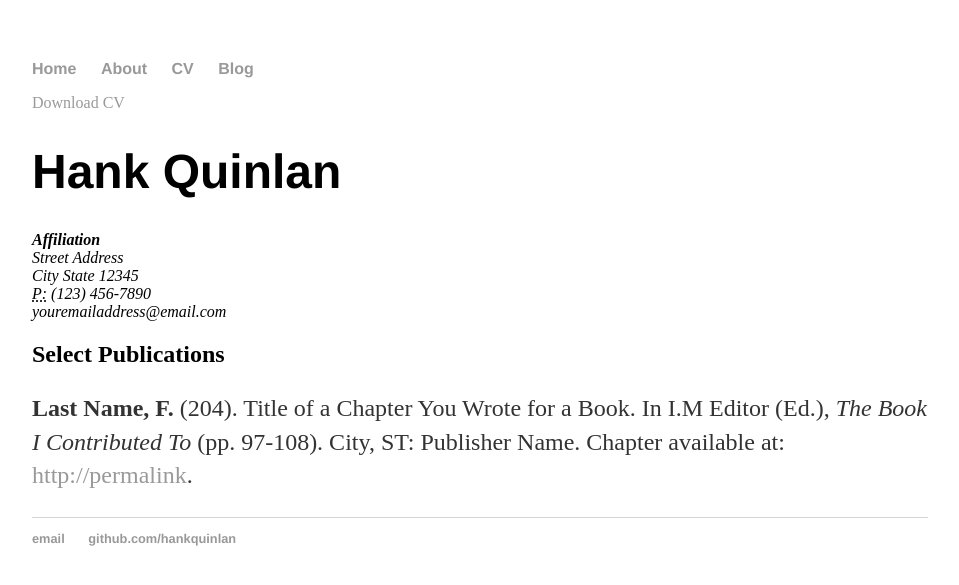
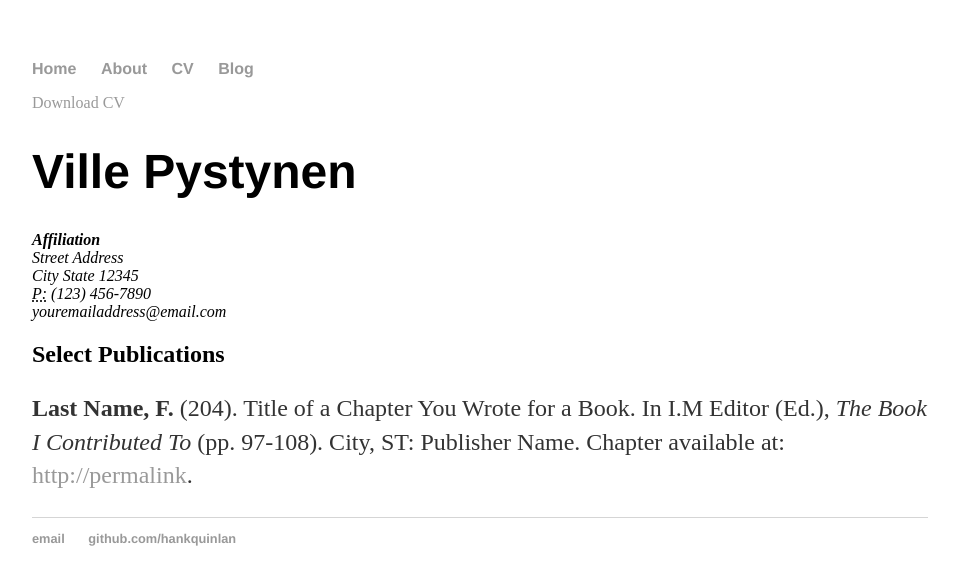
Before and after one commit to xpyx/xpyx.github.io, a Jekyll site: the page built from cv/index.html, in a window 1280 px wide. Shown: the top 585 px of the page, without its empty margins (160-1119 px from the left). Built offline with Jekyll 4.4.1, drawn with Linux system fonts in a browser that asks for light colours.

Commit message:
rename to ville pystynen

```diff
--- a/about/index.html
+++ b/about/index.html
@@ -1,6 +1,6 @@
 ---
 layout: default
-title: About Hank Quinlan
+title: About Ville Pystynen
 ---
 
 		<div class="about">
--- a/blog/atom.xml
+++ b/blog/atom.xml
@@ -4,13 +4,13 @@ layout: feed
 <?xml version="1.0" encoding="utf-8"?>
 <feed xmlns="http://www.w3.org/2005/Atom">
 
- <title>Hank Quinlan's Blog</title>
+ <title>Ville Pystynen's Blog</title>
  <link href="http://hankquinlan.github.io/blog/atom.xml" rel="self"/>
  <link href="http://hankquinlan.github.io/blog"/>
  <updated>{{ site.time | date_to_xmlschema }}</updated>
  <id>http://hankquinlan.github.io/blog</id>
  <author>
-   <name>Hank Quinlan</name>
+   <name>Ville Pystynen</name>
    <email>hankquinlanhub@gmail.com</email>
  </author>
 
--- a/blog/index.html
+++ b/blog/index.html
@@ -1,6 +1,6 @@
 ---
 layout: default
-title: Hank Quinlan's Blog
+title: Ville Pystynen's Blog
 ---
 <h1>{{ page.title }}</h1>
 <ul class="posts">
--- a/cv/index.html
+++ b/cv/index.html
@@ -5,7 +5,7 @@ title: CV of Your Name
 
 	<div class="cv">
 		<a href="#" class="download" title="Download CV as PDF">Download CV</a>
-					<h1>Hank Quinlan</h1>
+					<h1>Ville Pystynen</h1>
 					<address>
 					<strong>Affiliation</strong><br>
 					Street Address<br>
```
